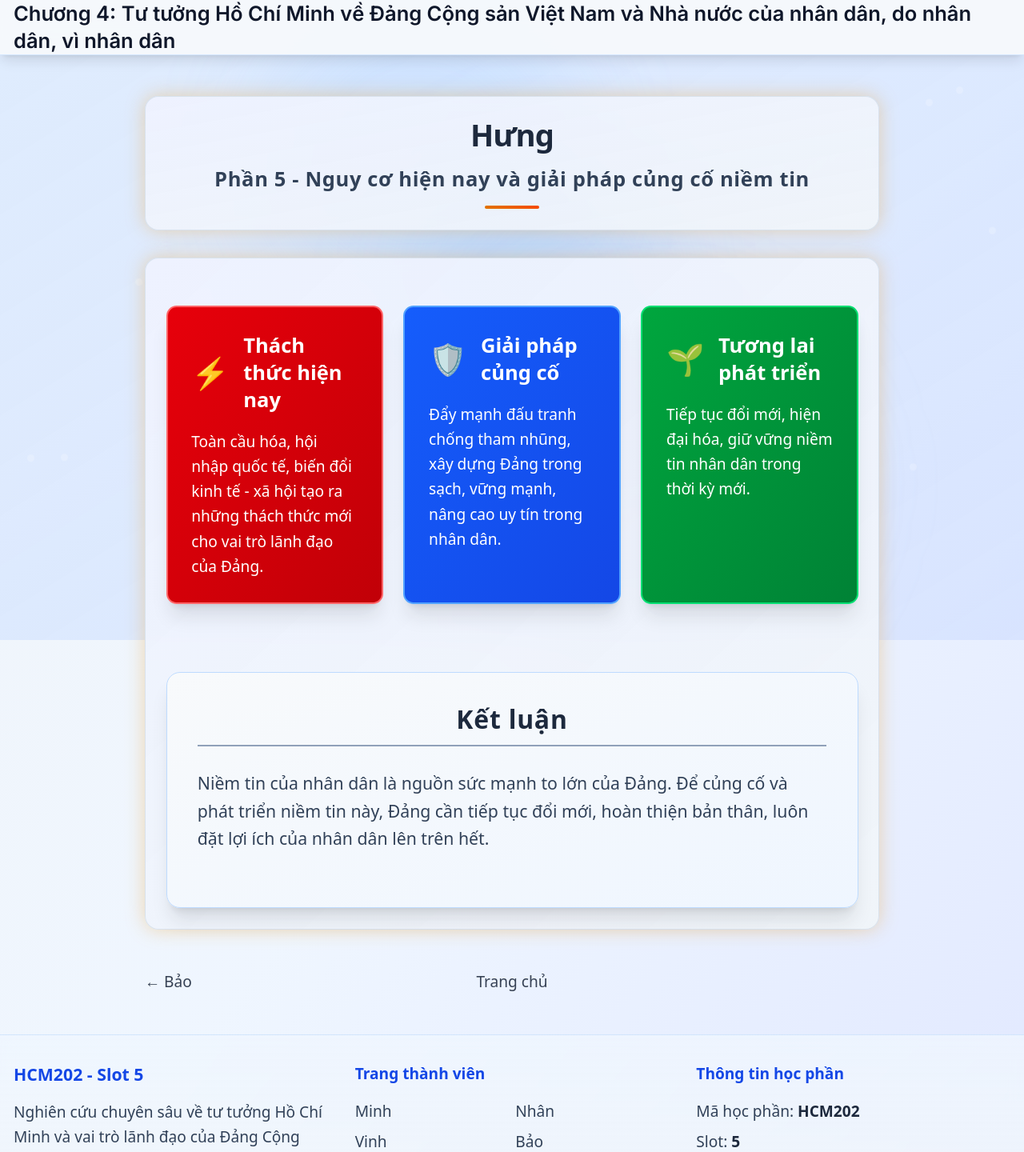
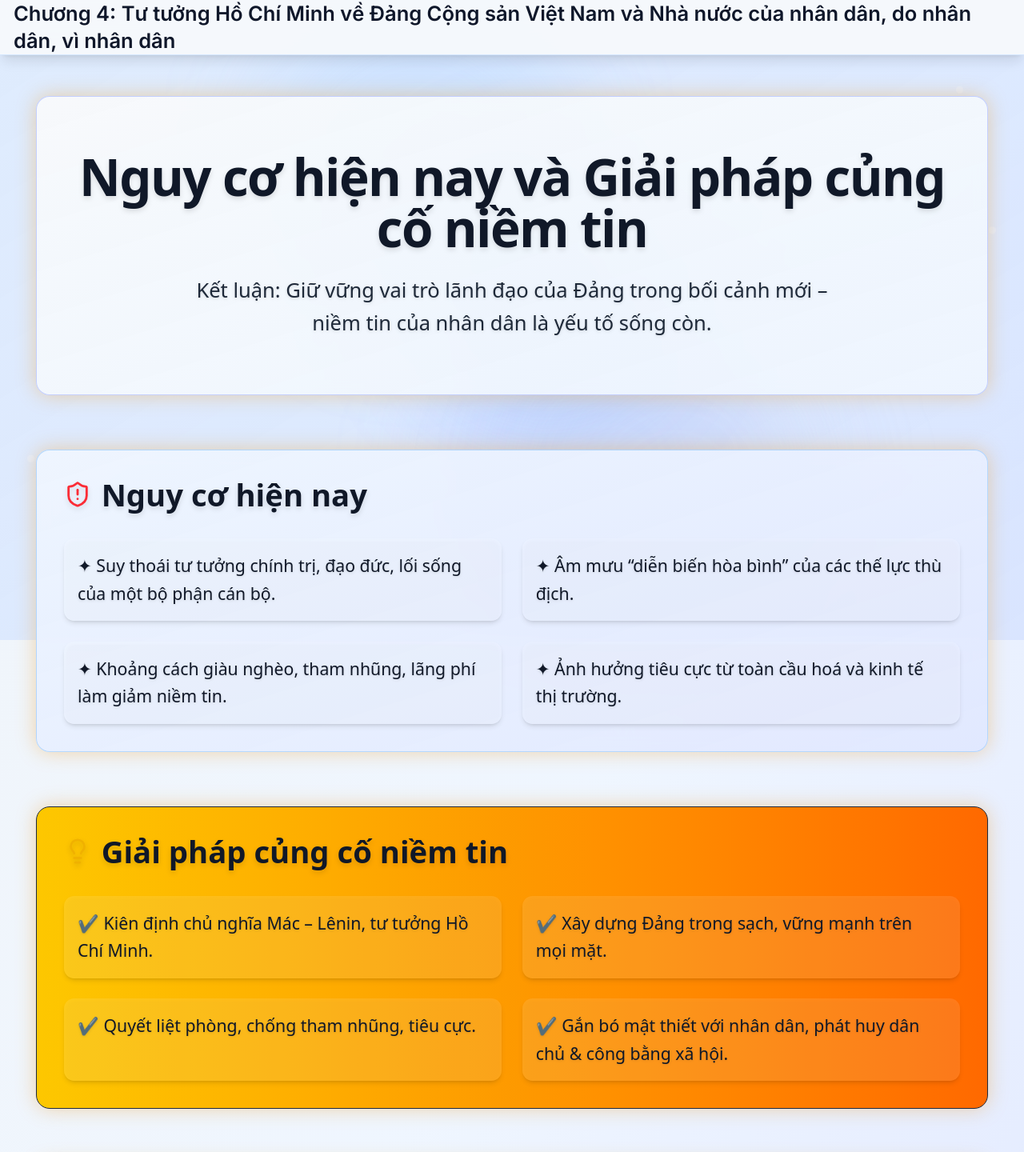
Before and after one commit to minhcurus/HCM202_Slot_5, a Next.js app: page /hung in a window 1280 px wide. Shown: the top 1440 px of the page at 80% size. Built offline with nearby package versions, Linux system fonts and the light colour scheme.

Commit message:
hung commit

```diff
--- /dev/null
+++ b/src/app/hung/page.tsx
@@ -0,0 +1,98 @@
+"use client";
+
+import { AnimatedCard } from "@/components/animated-card";
+import { motion } from "framer-motion";
+import { ShieldAlert, Lightbulb, Users } from "lucide-react";
+import Image from "next/image";
+export default function HungPage() {
+  return (
+    <div className="container mx-auto px-4 py-12 max-w-6xl space-y-16">
+      {/* Hero Section */}
+      <motion.div
+        initial={{ opacity: 0, y: 40 }}
+        animate={{ opacity: 1, y: 0 }}
+        transition={{ duration: 0.8 }}
+      >
+        <AnimatedCard gradient="purple" className="text-center py-16">
+          <h1 className="text-5xl lg:text-6xl font-extrabold tracking-tight mb-6
+                         text-gray-900 dark:text-amber-50 drop-shadow-md">
+            Nguy cơ hiện nay và Giải pháp củng cố niềm tin
+          </h1>
+          <p className="text-2xl font-medium text-gray-800 dark:text-amber-100
+                        leading-relaxed max-w-3xl mx-auto drop-shadow">
+            Kết luận: Giữ vững vai trò lãnh đạo của Đảng trong bối cảnh mới –
+            niềm tin của nhân dân là yếu tố sống còn.
+          </p>
+        </AnimatedCard>
+      </motion.div>
+
+      {/* Nguy cơ hiện nay */}
+      <AnimatedCard gradient="blue" className="p-8">
+        <h2 className="text-3xl lg:text-4xl font-semibold mb-8 flex items-center gap-3
+                       text-gray-900 dark:text-amber-50 drop-shadow-md">
+          <ShieldAlert className="w-8 h-8 text-red-500" /> Nguy cơ hiện nay
+        </h2>
+        <div className="grid gap-6 md:grid-cols-2 text-xl font-medium leading-relaxed">
+          <div className="p-4 rounded-xl bg-white/10 shadow-md hover:bg-white/20 transition
+                          text-gray-900 dark:text-amber-50 drop-shadow">
+            ✦ Suy thoái tư tưởng chính trị, đạo đức, lối sống của một bộ phận cán bộ.
+          </div>
+          <div className="p-4 rounded-xl bg-white/10 shadow-md hover:bg-white/20 transition
+                          text-gray-900 dark:text-amber-50 drop-shadow">
+            ✦ Âm mưu “diễn biến hòa bình” của các thế lực thù địch.
+          </div>
+          <div className="p-4 rounded-xl bg-white/10 shadow-md hover:bg-white/20 transition
+                          text-gray-900 dark:text-amber-50 drop-shadow">
+            ✦ Khoảng cách giàu nghèo, tham nhũng, lãng phí làm giảm niềm tin.
+          </div>
+          <div className="p-4 rounded-xl bg-white/10 shadow-md hover:bg-white/20 transition
+                          text-gray-900 dark:text-amber-50 drop-shadow">
+            ✦ Ảnh hưởng tiêu cực từ toàn cầu hoá và kinh tế thị trường.
+          </div>
+        </div>
+      </AnimatedCard>
+
+      {/* Giải pháp */}
+      <AnimatedCard gradient="gold" className="p-8">
+        <h2 className="text-3xl lg:text-4xl font-semibold mb-8 flex items-center gap-3
+                       text-gray-900 dark:text-amber-50 drop-shadow-md">
+          <Lightbulb className="w-8 h-8 text-yellow-500" /> Giải pháp củng cố niềm tin
+        </h2>
+        <div className="grid gap-6 md:grid-cols-2 text-xl font-medium leading-relaxed">
+          <div className="p-4 rounded-xl bg-white/10 shadow-md hover:bg-white/20 transition
+                          text-gray-900 dark:text-amber-50 drop-shadow">
+            ✔ Kiên định chủ nghĩa Mác – Lênin, tư tưởng Hồ Chí Minh.
+          </div>
+          <div className="p-4 rounded-xl bg-white/10 shadow-md hover:bg-white/20 transition
+                          text-gray-900 dark:text-amber-50 drop-shadow">
+            ✔ Xây dựng Đảng trong sạch, vững mạnh trên mọi mặt.
+          </div>
+          <div className="p-4 rounded-xl bg-white/10 shadow-md hover:bg-white/20 transition
+                          text-gray-900 dark:text-amber-50 drop-shadow">
+            ✔ Quyết liệt phòng, chống tham nhũng, tiêu cực.
+          </div>
+          <div className="p-4 rounded-xl bg-white/10 shadow-md hover:bg-white/20 transition
+                          text-gray-900 dark:text-amber-50 drop-shadow">
+            ✔ Gắn bó mật thiết với nhân dân, phát huy dân chủ & công bằng xã hội.
+          </div>
+        </div>
+      </AnimatedCard>
+
+      {/* Hình ảnh minh hoạ */}
+      <AnimatedCard gradient="blue" className="text-center p-8 space-y-6">
+        <div className="relative w-full max-w-3xl mx-auto h-[24rem]">
+            <Image
+            src="/image/hung_1.jpg"
+            alt="Niềm tin của nhân dân"
+            fill
+            className="rounded-2xl shadow-lg object-cover"
+            priority
+            />
+        </div>
+        <p className="text-xl font-medium text-gray-900 dark:text-amber-50 leading-relaxed drop-shadow">
+            Niềm tin của nhân dân là nền tảng để Đảng vững bước.
+        </p>
+        </AnimatedCard>
+    </div>
+  );
+}
--- a/src/components/animated-card.tsx
+++ b/src/components/animated-card.tsx
@@ -7,7 +7,7 @@ interface AnimatedCardProps {
   children: ReactNode;
   className?: string;
   delay?: number;
-  gradient?: 'purple' | 'blue' | 'pink' | 'green' | 'orange';
+  gradient?: 'purple' | 'blue' | 'pink' | 'green' | 'orange' | 'gold';
 }
 
 export function AnimatedCard({
@@ -21,7 +21,9 @@ export function AnimatedCard({
     blue: 'bg-gradient-to-br from-blue-50/95 to-indigo-100/90 border-blue-300/60 shadow-xl',
     pink: 'bg-gradient-to-br from-indigo-50/95 to-slate-100/90 border-slate-300/60 shadow-xl',
     green: 'bg-gradient-to-br from-slate-100/95 to-blue-50/90 border-blue-400/60 shadow-xl',
-    orange: 'bg-gradient-to-br from-blue-100/95 to-slate-50/90 border-indigo-400/60 shadow-xl'
+    orange: 'bg-gradient-to-br from-blue-100/95 to-slate-50/90 border-indigo-400/60 shadow-xl',
+    gold: 'bg-gradient-to-r from-yellow-400 via-amber-500 to-orange-500'
+
   };
 
   return (
```
Also changed, not shown: public/image/hung_1.jpg (added).
